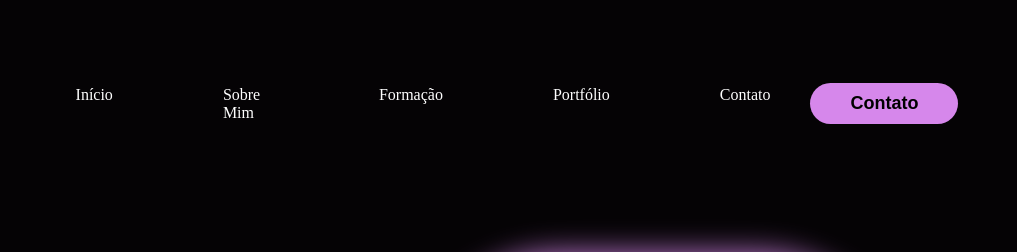
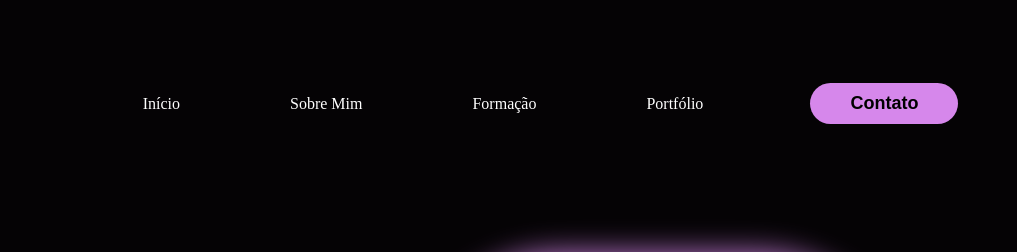
Before and after one commit to karuda11/KauaWebsite, a plain HTML site: page index.html in a window 1280 px wide. Shown: the top 252 px of the page, 263-1280 px from the left. Drawn offline with nearby package versions, Linux system fonts and the light colour scheme.

Commit message:
Update index.html

```diff
--- a/index.html
+++ b/index.html
@@ -39,8 +39,7 @@
         <li><a href="#sobre">Sobre Mim</a></li>
         <li><a href="#formacao">Formação</a></li>
         <li><a href="#artigos">Portfólio</a></li>
-        <li><a href="#formulario">Contato</a></li>
-      </ul>
+        </ul>
     </nav>
 
     <div class="kaua-contato">
```
